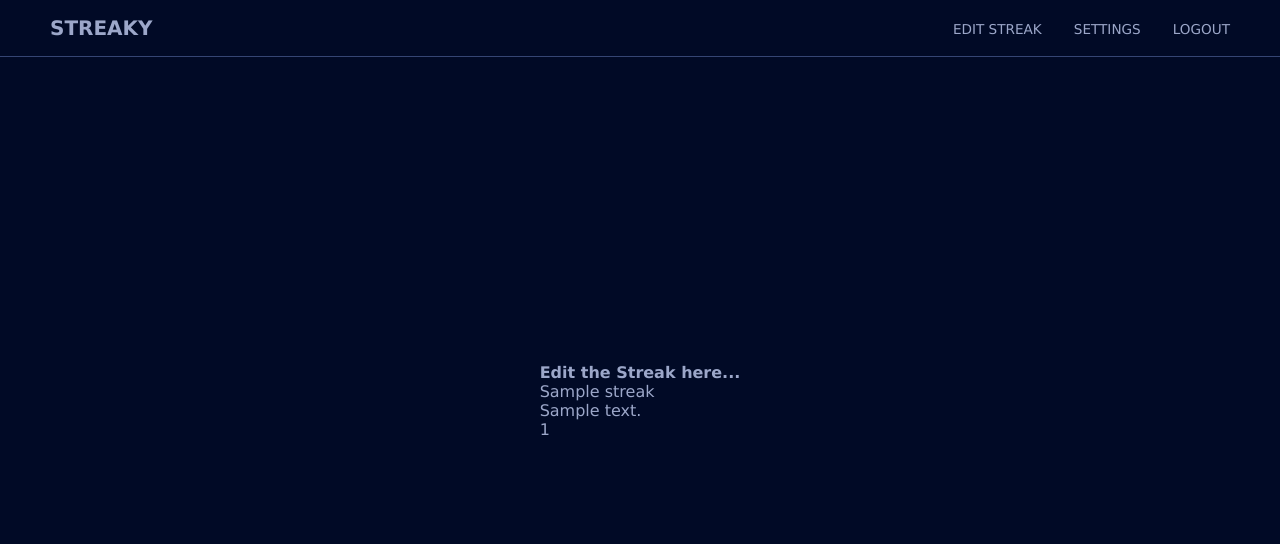
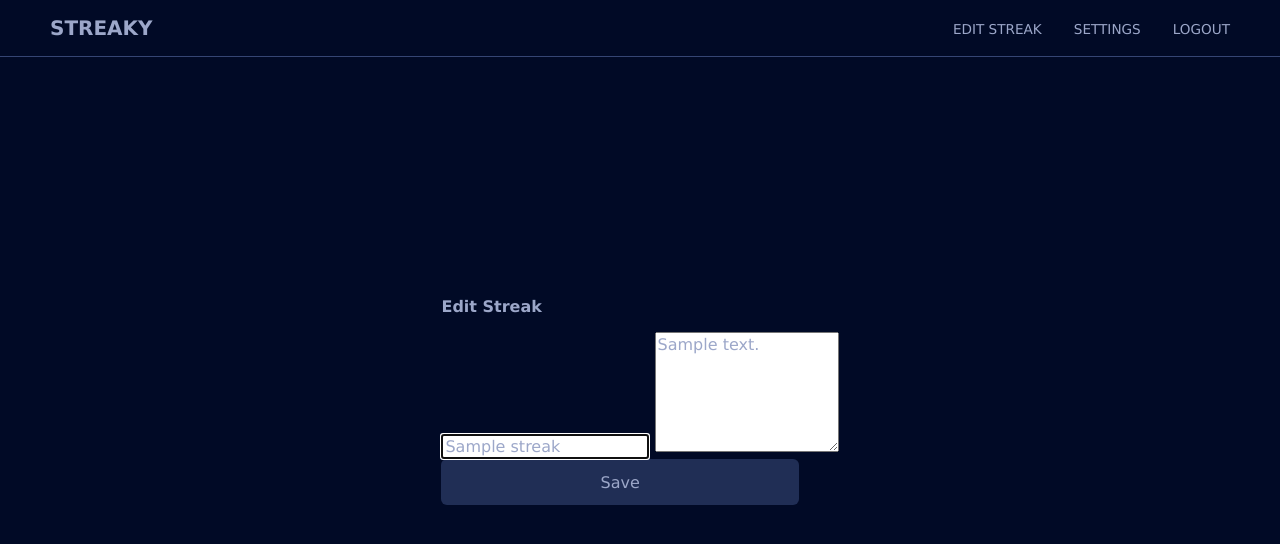
Before and after one commit to Anas-Shakeel/streaky-webapp, a Django app: page /edit/ in a window 1280 px wide. Shown: the top 544 px of the page. Run offline with Django 5.2, Linux system fonts and the light colour scheme; a user stored in the database is signed in; tables that the repository leaves empty hold one stand-in row (values such as "Sample post").

Commit message:
Add edit form

```diff
--- a/streaky/streaks/templates/streaks/edit.html
+++ b/streaky/streaks/templates/streaks/edit.html
@@ -7,10 +7,36 @@
 {% block content %}
 
 <div class="edit-main-container">
-    <h1>Edit the Streak here...</h1>
-    <p> {{streak.title}} </p>
-    <p> {{streak.description}} </p>
-    <p> {{streak.count}} </p>
+    <div class="edit-container">
+        <h1 class="edit-heading">Edit Streak</h1>
+
+        <!-- Messagebox -->
+        <div class="msg-container">
+            {% if message %}
+            <p class="msg msg-error">{{message}}</p>
+            {% endif %}
+        </div>
+
+        <!-- Form Fields -->
+        <form action="{% url 'streaks:edit' %}" method="post" class="edit-input-container">
+            {% csrf_token %}
+                <input
+                    type="text"
+                    name="title"
+                    class="edit-input"
+                    placeholder="Title of streak..."
+                    value="{{streak.title}}"
+                    maxlength="99"
+                    autofocus />
+                <textarea
+                    name="description"
+                    id="description"
+                    class="edit-input text-area custom-scrollbar"
+                    rows="6"
+                    placeholder="Description of streak...">{{ streak.description }}</textarea>
+                <input type="submit" value="Save" class="field-button" />
+        </form>
+    </div>
 </div>
 
 {% endblock content %}
```
